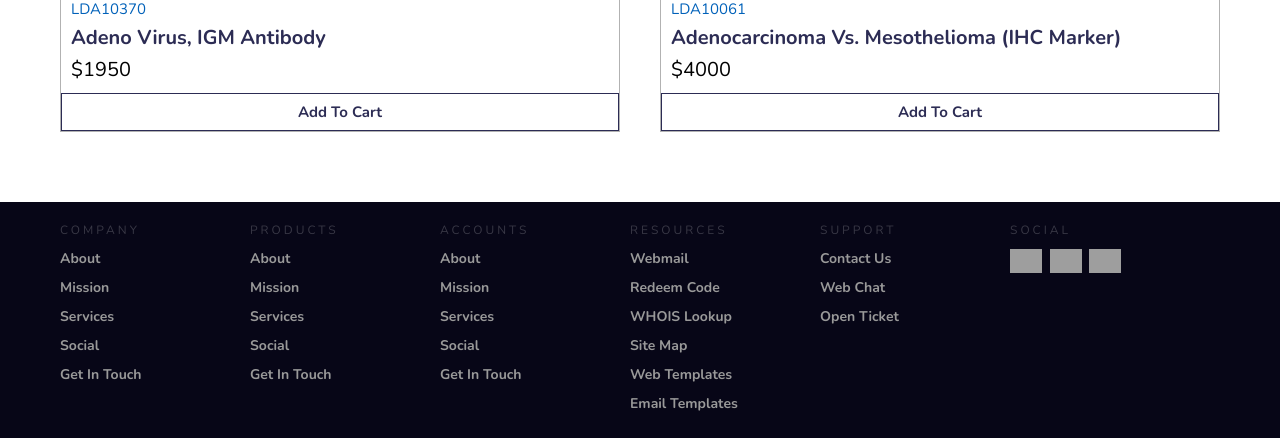
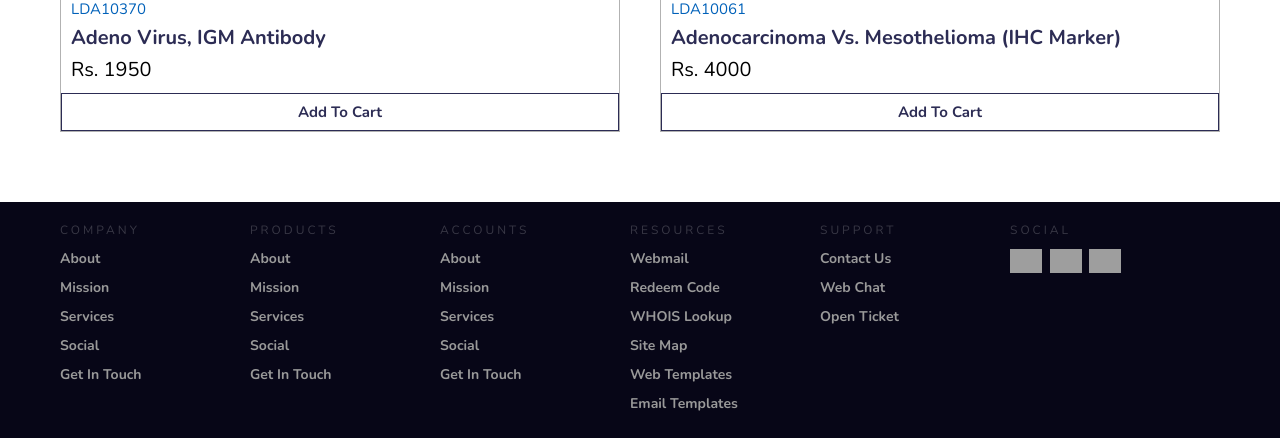
Before and after one commit to rahberabbas/lcDiagnosis, a Django app: template templates/product.html in a window 1280 px wide. Shown: the part 2291-2729 px from the top of the page. Run offline with Django 3.2, Linux system fonts and the light colour scheme; the template is opened without the code that fills it: values that come from a table or form of the project are taken from there, others are empty; data comes from the database, SQL or seed files in the repository; grey boxes are pictures that could not be loaded.

Commit message:
IP ADDRESS

```diff
--- a/templates/product.html
+++ b/templates/product.html
@@ -30,7 +30,7 @@
                         {{i.testname}}
                     </h3>
                     <div class="product-sub-info">
-                        <div class="price">${{i.price}}</div>
+                        <div class="price">Rs. {{i.price}}</div>
                     </div>
                 </div>
                 <div class="product-button">
```
